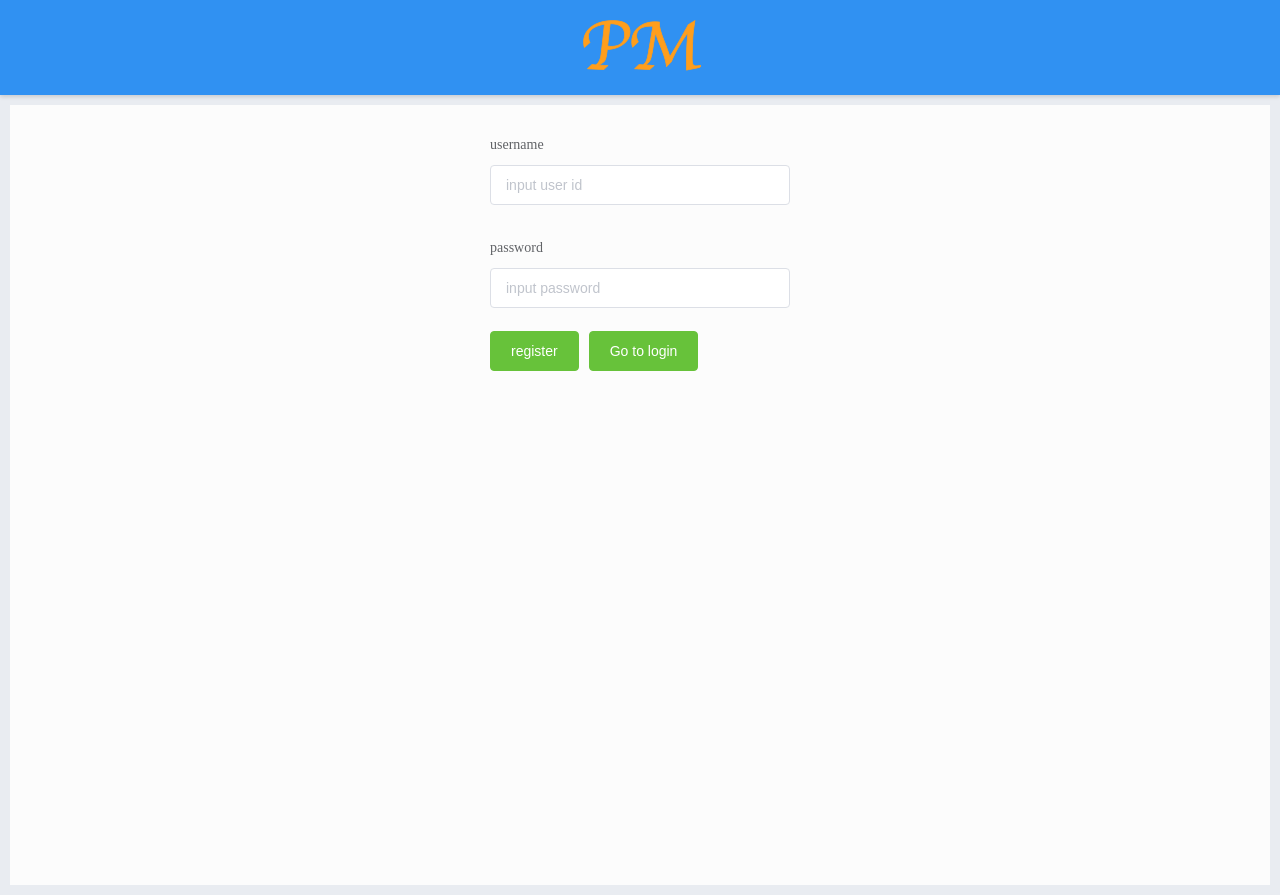
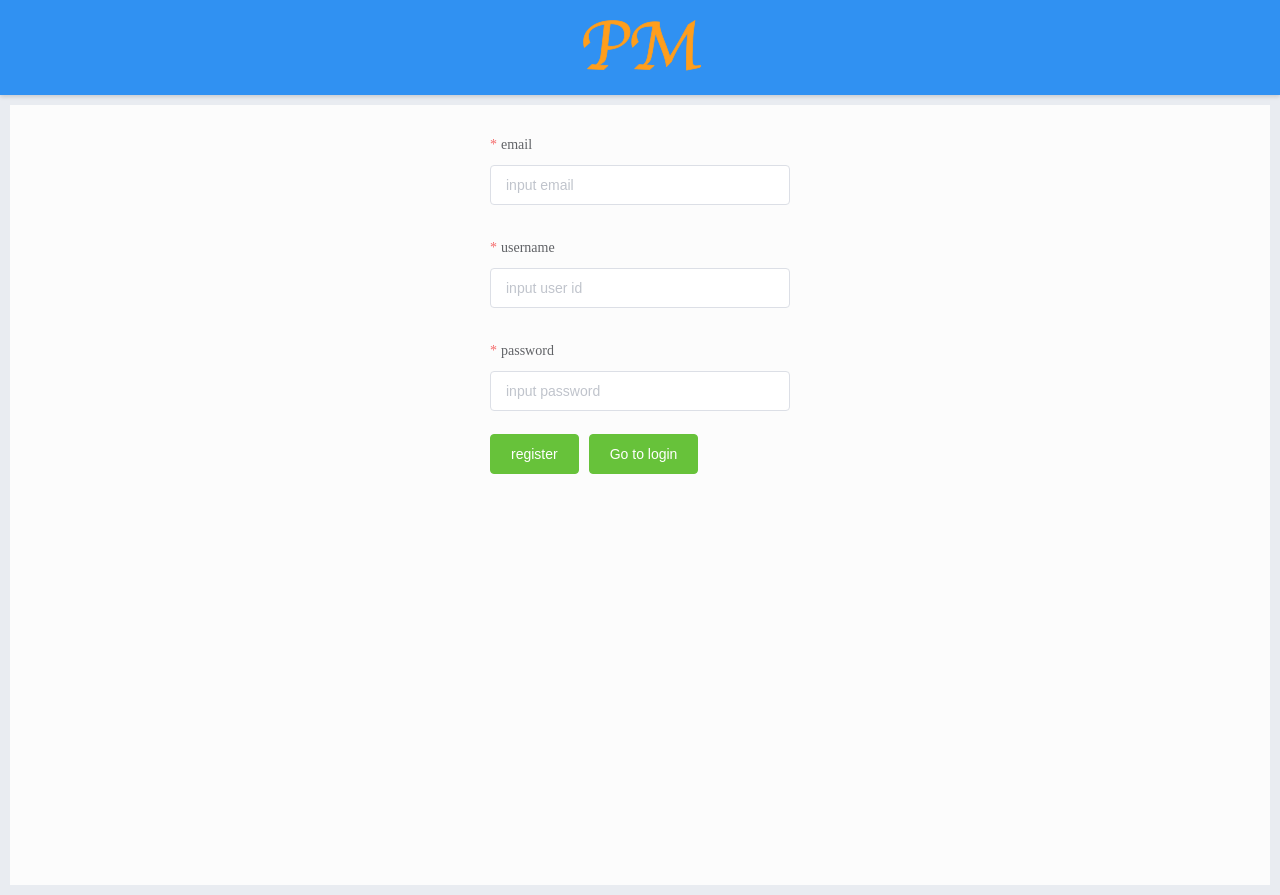
Before and after one commit to gnu-fripside/PaperManager, a Vue app in the folder frontend/: page /#/register in a window 1280 px wide. Built offline with nearby package versions, Linux system fonts and the light colour scheme; what vue-resource would draw is missing.

Commit message:
consummated login and register

```diff
--- a/frontend/src/components/login.vue
+++ b/frontend/src/components/login.vue
@@ -38,16 +38,18 @@
                       password: this.form.password })
                     )
           .then((response) => {
-            alert('fdsfasfsda');
-            var res = JSON.parse(response)
+            console.log(response)
+            console.log(response.data)
+            // var res = JSON.parse(response.data)
+            var res = response.data
             if (res['error_num'] == 0) {
               this.status = 'succeed'
               let expireDays = 1000 * 60 * 60 * 24 * 30;
-              this.setCookie('session', response.data.session, expireDays);
+              // this.$prototype.setCookie('session', response.data.session, expireDays);
               this.$router.push({path:'/index'})
-              // go back
             } else {
               this.status = res['msg']
+              alert(res['msg'])
             }
           })
       },
--- a/frontend/src/components/register.vue
+++ b/frontend/src/components/register.vue
@@ -1,13 +1,16 @@
 <template>
   <div class="register" style="width:300px;margin-left:auto;margin-right:auto;">
-    <el-form ref="form" :model="form" >
-    <el-form-item label="username">
+    <el-form ref="form" :model="form" :rules="rules">
+   <el-form-item label="email"  prop="email">
+      <el-input type="text" placeholder="input email" v-model="form.email" size="large"></el-input>
+    </el-form-item>
+    <el-form-item label="username" prop="username">
       <el-input type="text" placeholder="input user id" v-model="form.username" size="large"></el-input>
     </el-form-item>
-    <el-form-item label="password">
+    <el-form-item label="password" prop="password">
       <el-input type="password" placeholder="input password" v-model="form.password" size="large"></el-input>
     </el-form-item>
-    <el-form-item class="enter"  style="margin: 20px 0">
+     <el-form-item class="enter"  style="margin: 20px 0">
       <el-button type="success" @click="register">register</el-button>
       <el-button type="success" @click="gotologin">Go to login</el-button>
     </el-form-item>
@@ -22,28 +25,41 @@
     name: 'register',
     data () {
       return {
-      form : {
-        userId: "",
-        password: "",
-        status: ""
+        form : {
+            username: "",
+            password: "",
+            email: ""
+            },
+        status: "",
+        rules: {
+            email:[
+                { required: true, message: 'please input email address', trigger: 'blur' },
+                { type: 'email', message: 'invalid email address', trigger: 'blur,change' }
+                ] ,
+            username: [
+                { required: true, message: 'please input user name', trigger: 'blur' }
+                ] ,
+            password: [
+                { required: true, message: 'please input password', trigger: 'blur' }
+                ]
         }
       }
     },
+
     methods: {
       register: function () {
         var axios = require('axios')
         var qs = require('qs')
         axios.post('/api/register',
                     qs.stringify({ username: this.form.username,
-                      password: this.form.password })
+                      password: this.form.password,
+                      email: this.form.email })
                     )
-        // this.$http.get('http://127.0.0.1:8080/api/register',{param:{username:this.username,password:this.password}})
           .then((response) => {
-            var res = JSON.parse(response.bodyText)
+            var res = response.data
             if (res['error_num'] == 0) {
               this.status = 'succeed'
               this.$router.push({path:'/login'})
-              // go back
             } else {
               this.status = res['msg']
             }
```
Also changed, not shown: 1 other file (tests, documents, lock files or other folders).
